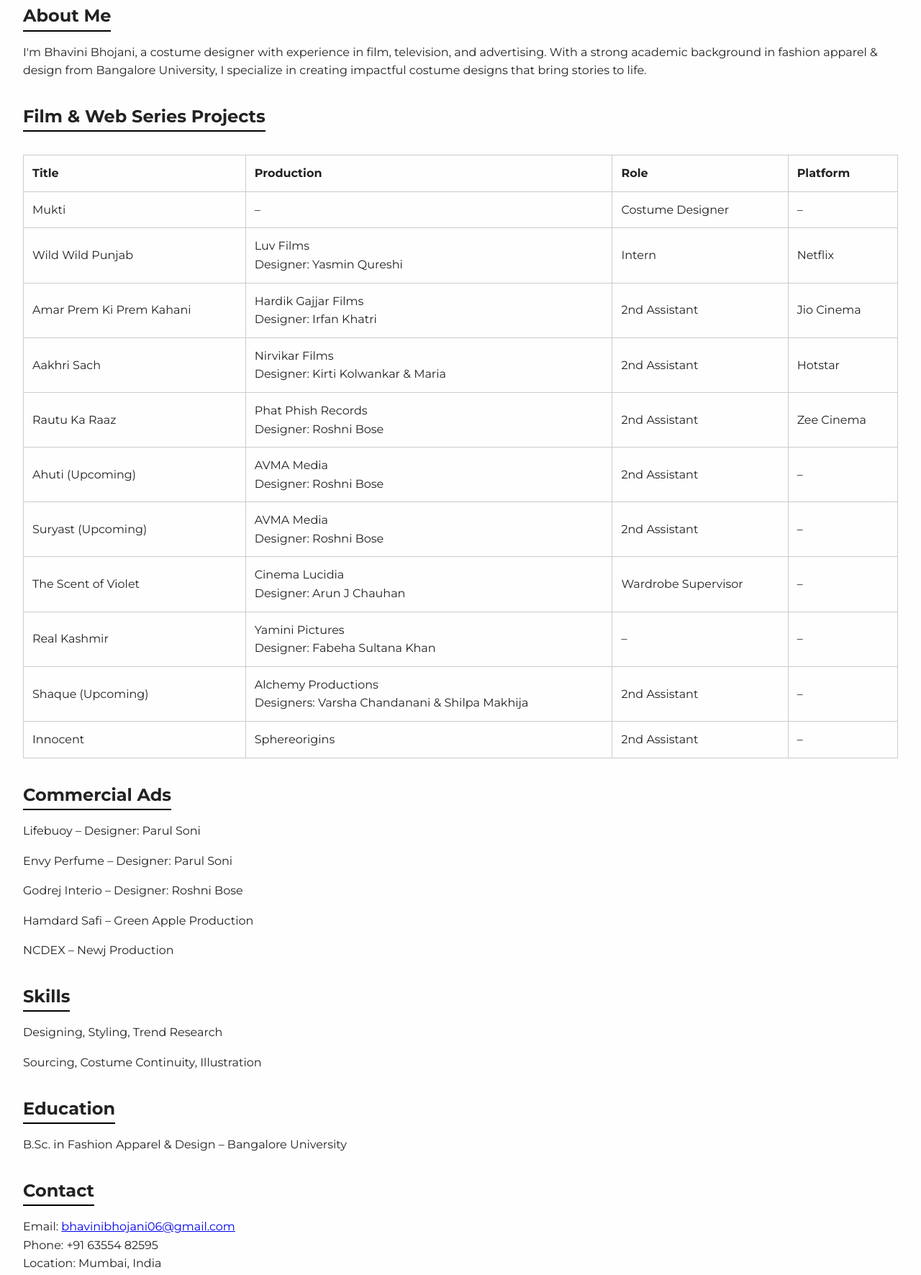
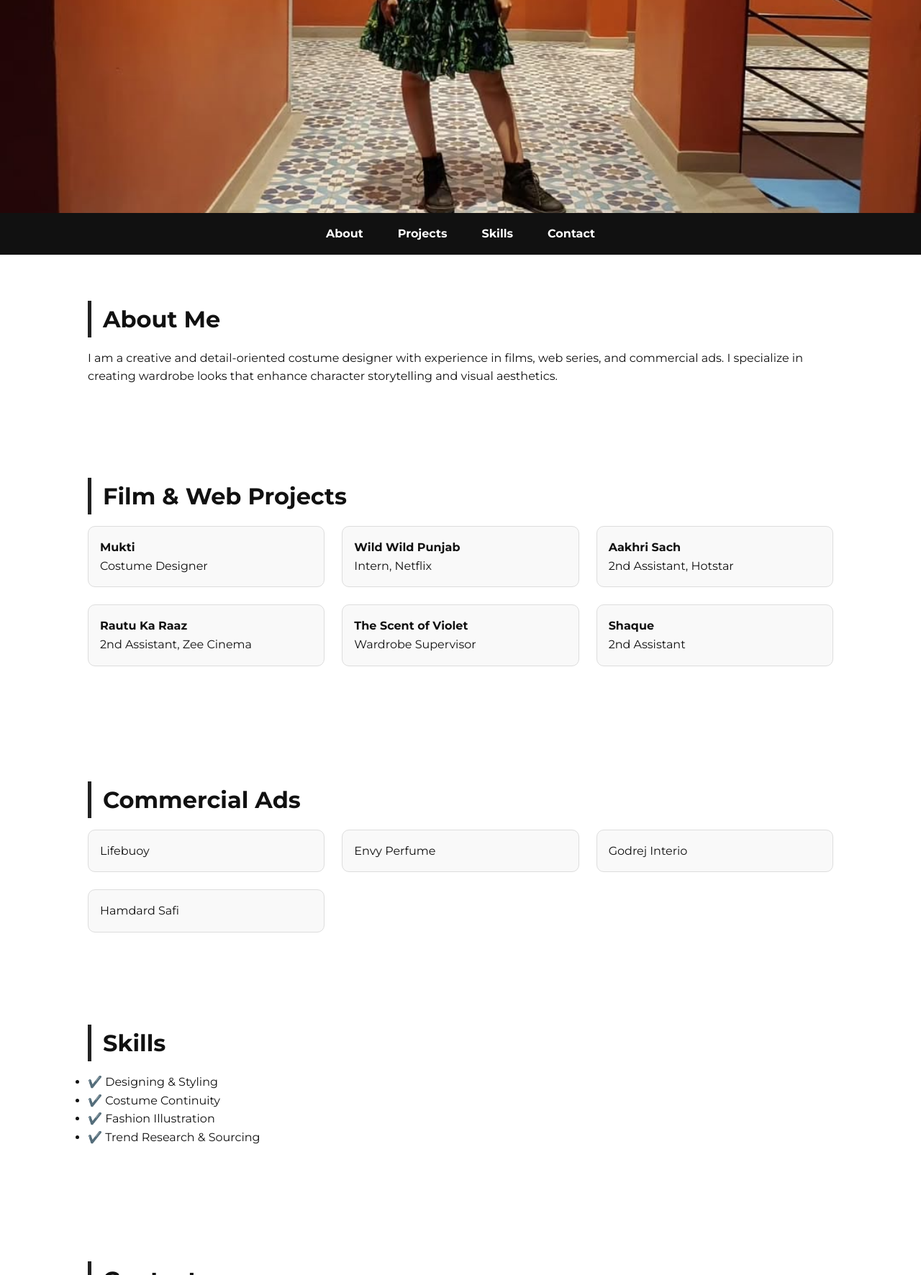
Before and after one commit to Rahul0093-gif/Maison-de-Bhavini, a plain HTML site: page index.html in a window 1280 px wide. Shown: the part 424-2196 px from the top of the page at 72% size. Drawn offline with Linux system fonts and the light colour scheme.

Commit message:
index.html

```diff
--- a/index.html
+++ b/index.html
@@ -3,126 +3,134 @@
 <head>
   <meta charset="UTF-8" />
   <meta name="viewport" content="width=device-width, initial-scale=1.0" />
-  <title>Bhavini Bhojani - Costume Designer</title>
+  <title>Bhavini Bhojani - Portfolio</title>
   <link href="https://fonts.googleapis.com/css2?family=Montserrat:wght@400;700&display=swap" rel="stylesheet">
   <style>
     * {
-      box-sizing: border-box;
       margin: 0;
       padding: 0;
+      box-sizing: border-box;
       font-family: 'Montserrat', sans-serif;
     }
     body {
-      background-color: #fefefe;
-      color: #222;
+      background-color: #fff;
+      color: #111;
       line-height: 1.6;
-      padding: 2rem;
     }
     header {
+      background: url('profile.jpg') center/cover no-repeat;
+      height: 90vh;
+      display: flex;
+      flex-direction: column;
+      justify-content: center;
+      align-items: center;
+      color: white;
+      text-shadow: 1px 1px 5px rgba(0,0,0,0.7);
       text-align: center;
-      margin-bottom: 2rem;
-    }
-    header img {
-      width: 200px;
-      height: auto;
-      border-radius: 100px;
-      margin-bottom: 1rem;
     }
     header h1 {
-      font-size: 2.5rem;
+      font-size: 3rem;
     }
     header p {
-      color: #555;
+      font-size: 1.3rem;
+    }
+    nav {
+      background: #111;
+      padding: 1rem;
+      display: flex;
+      justify-content: center;
+    }
+    nav a {
+      color: white;
+      margin: 0 1.5rem;
+      text-decoration: none;
+      font-weight: 600;
     }
     section {
-      margin-bottom: 2rem;
+      padding: 4rem 2rem;
+      max-width: 1100px;
+      margin: auto;
     }
     h2 {
+      font-size: 2rem;
       margin-bottom: 1rem;
-      border-bottom: 2px solid #000;
-      display: inline-block;
+      border-left: 5px solid #222;
+      padding-left: 1rem;
     }
-    ul {
-      list-style-type: none;
+    .projects, .ads, .skills, .contact {
+      margin-top: 2rem;
     }
-    li {
-      margin-bottom: 1rem;
+    .grid {
+      display: grid;
+      grid-template-columns: repeat(auto-fit, minmax(250px, 1fr));
+      gap: 1.5rem;
     }
-    .project-table, .project-table th, .project-table td {
-      border: 1px solid #ccc;
-      border-collapse: collapse;
-    }
-    .project-table {
-      width: 100%;
-      margin-top: 1rem;
-    }
-    .project-table th, .project-table td {
-      padding: 0.75rem;
-      text-align: left;
+    .card {
+      border: 1px solid #ddd;
+      padding: 1rem;
+      border-radius: 10px;
+      background: #f9f9f9;
     }
     footer {
+      background: #111;
+      color: white;
       text-align: center;
-      font-size: 0.9rem;
-      color: #888;
-      margin-top: 4rem;
+      padding: 1rem;
+      margin-top: 3rem;
     }
   </style>
 </head>
 <body>
   <header>
-    <img src="profile.jpg" alt="Bhavini Bhojani">
     <h1>Bhavini Bhojani</h1>
-    <p>Professional Costume Designer</p>
+    <p>Costume Designer & Wardrobe Artist</p>
   </header>
 
-  <section>
+  <nav>
+    <a href="#about">About</a>
+    <a href="#projects">Projects</a>
+    <a href="#skills">Skills</a>
+    <a href="#contact">Contact</a>
+  </nav>
+
+  <section id="about">
     <h2>About Me</h2>
-    <p>I'm Bhavini Bhojani, a costume designer with experience in film, television, and advertising. With a strong academic background in fashion apparel & design from Bangalore University, I specialize in creating impactful costume designs that bring stories to life.</p>
+    <p>I am a creative and detail-oriented costume designer with experience in films, web series, and commercial ads. I specialize in creating wardrobe looks that enhance character storytelling and visual aesthetics.</p>
   </section>
 
-  <section>
-    <h2>Film & Web Series Projects</h2>
-    <table class="project-table">
-      <tr><th>Title</th><th>Production</th><th>Role</th><th>Platform</th></tr>
-      <tr><td>Mukti</td><td>–</td><td>Costume Designer</td><td>–</td></tr>
-      <tr><td>Wild Wild Punjab</td><td>Luv Films<br>Designer: Yasmin Qureshi</td><td>Intern</td><td>Netflix</td></tr>
-      <tr><td>Amar Prem Ki Prem Kahani</td><td>Hardik Gajjar Films<br>Designer: Irfan Khatri</td><td>2nd Assistant</td><td>Jio Cinema</td></tr>
-      <tr><td>Aakhri Sach</td><td>Nirvikar Films<br>Designer: Kirti Kolwankar & Maria</td><td>2nd Assistant</td><td>Hotstar</td></tr>
-      <tr><td>Rautu Ka Raaz</td><td>Phat Phish Records<br>Designer: Roshni Bose</td><td>2nd Assistant</td><td>Zee Cinema</td></tr>
-      <tr><td>Ahuti (Upcoming)</td><td>AVMA Media<br>Designer: Roshni Bose</td><td>2nd Assistant</td><td>–</td></tr>
-      <tr><td>Suryast (Upcoming)</td><td>AVMA Media<br>Designer: Roshni Bose</td><td>2nd Assistant</td><td>–</td></tr>
-      <tr><td>The Scent of Violet</td><td>Cinema Lucidia<br>Designer: Arun J Chauhan</td><td>Wardrobe Supervisor</td><td>–</td></tr>
-      <tr><td>Real Kashmir</td><td>Yamini Pictures<br>Designer: Fabeha Sultana Khan</td><td>–</td><td>–</td></tr>
-      <tr><td>Shaque (Upcoming)</td><td>Alchemy Productions<br>Designers: Varsha Chandanani & Shilpa Makhija</td><td>2nd Assistant</td><td>–</td></tr>
-      <tr><td>Innocent</td><td>Sphereorigins</td><td>2nd Assistant</td><td>–</td></tr>
-    </table>
+  <section id="projects">
+    <h2>Film & Web Projects</h2>
+    <div class="grid">
+      <div class="card"><strong>Mukti</strong><br>Costume Designer</div>
+      <div class="card"><strong>Wild Wild Punjab</strong><br>Intern, Netflix</div>
+      <div class="card"><strong>Aakhri Sach</strong><br>2nd Assistant, Hotstar</div>
+      <div class="card"><strong>Rautu Ka Raaz</strong><br>2nd Assistant, Zee Cinema</div>
+      <div class="card"><strong>The Scent of Violet</strong><br>Wardrobe Supervisor</div>
+      <div class="card"><strong>Shaque</strong><br>2nd Assistant</div>
+    </div>
   </section>
 
-  <section>
+  <section class="ads">
     <h2>Commercial Ads</h2>
+    <div class="grid">
+      <div class="card">Lifebuoy</div>
+      <div class="card">Envy Perfume</div>
+      <div class="card">Godrej Interio</div>
+      <div class="card">Hamdard Safi</div>
+    </div>
+  </section>
+
+  <section id="skills">
+    <h2>Skills</h2>
     <ul>
-      <li>Lifebuoy – Designer: Parul Soni</li>
-      <li>Envy Perfume – Designer: Parul Soni</li>
-      <li>Godrej Interio – Designer: Roshni Bose</li>
-      <li>Hamdard Safi – Green Apple Production</li>
-      <li>NCDEX – Newj Production</li>
+      <li>✔️ Designing & Styling</li>
+      <li>✔️ Costume Continuity</li>
+      <li>✔️ Fashion Illustration</li>
+      <li>✔️ Trend Research & Sourcing</li>
     </ul>
   </section>
 
-  <section>
-    <h2>Skills</h2>
-    <ul>
-      <li>Designing, Styling, Trend Research</li>
-      <li>Sourcing, Costume Continuity, Illustration</li>
-    </ul>
-  </section>
-
-  <section>
-    <h2>Education</h2>
-    <p>B.Sc. in Fashion Apparel & Design – Bangalore University</p>
-  </section>
-
-  <section>
+  <section id="contact" class="contact">
     <h2>Contact</h2>
     <p>Email: <a href="mailto:bhavinibhojani06@gmail.com">bhavinibhojani06@gmail.com</a></p>
     <p>Phone: +91 63554 82595</p>
@@ -130,7 +138,7 @@
   </section>
 
   <footer>
-    &copy; 2025 Bhavini Bhojani. All rights reserved.
+    &copy; 2025 Bhavini Bhojani. Portfolio Website.
   </footer>
 </body>
 </html>
```
